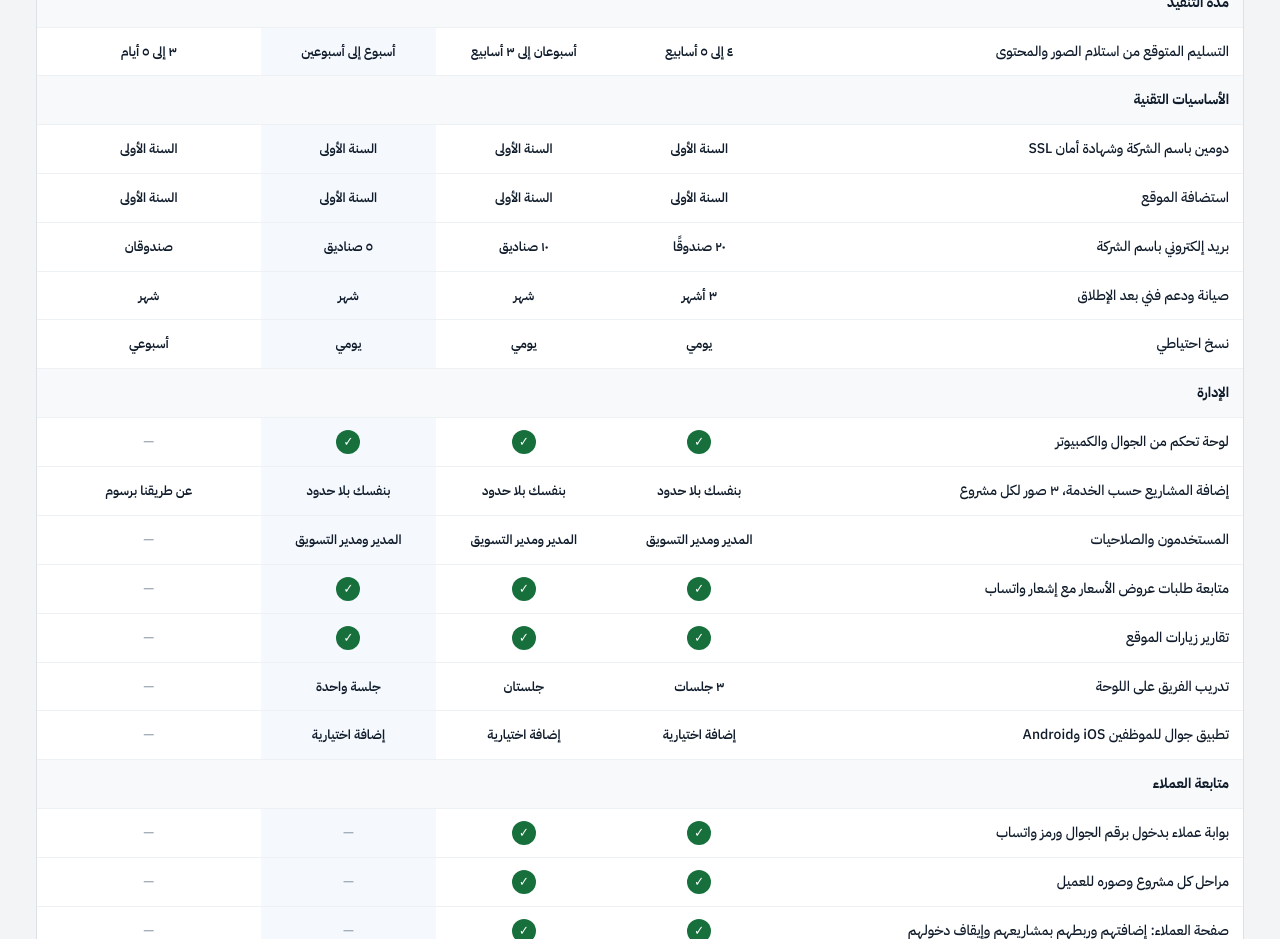
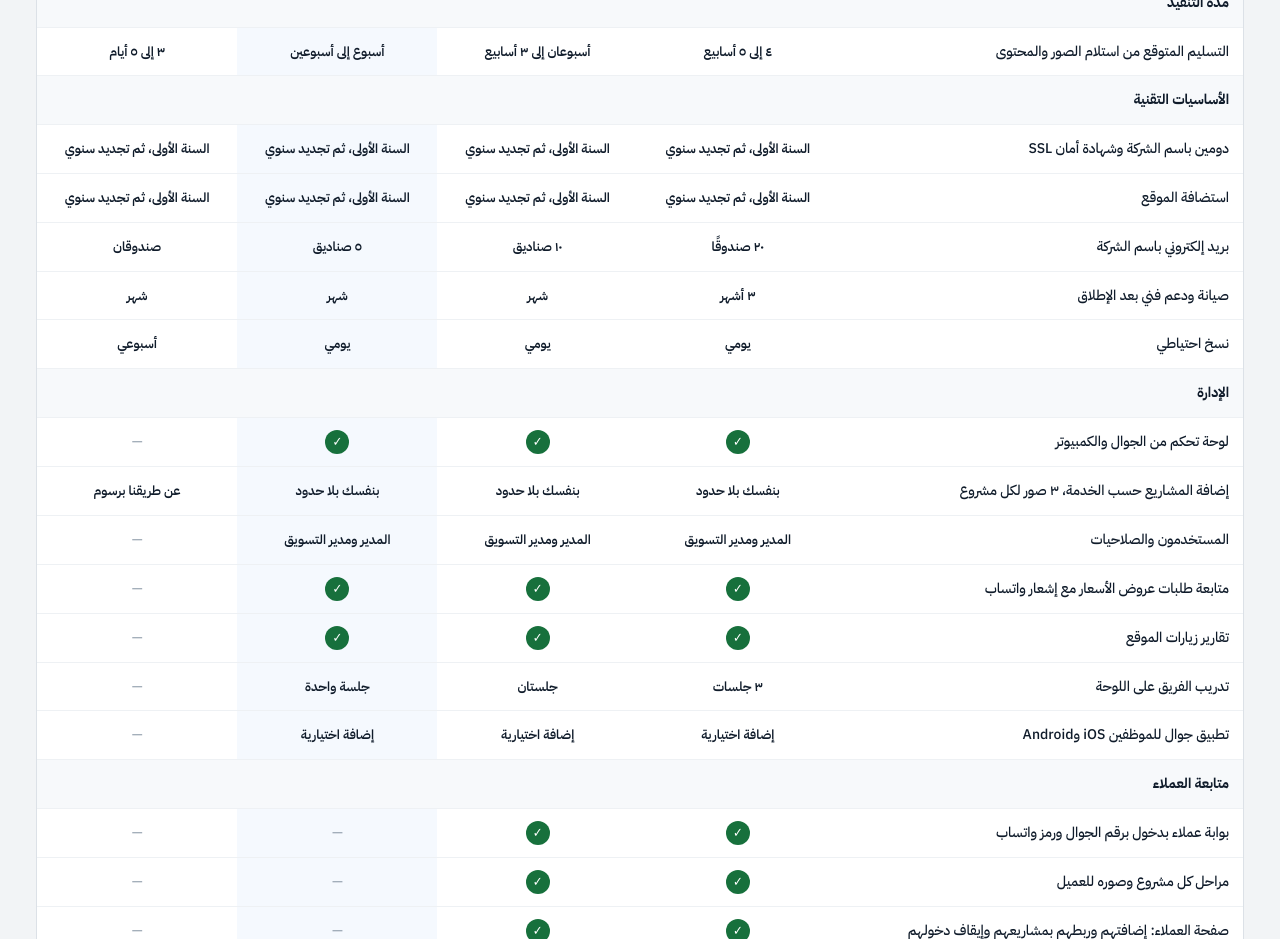
Before and after one commit to mrahmadabutalib/mega-metal, a plain HTML site: page index.html in a window 1280 px wide. Shown: the part 2860-3799 px from the top of the page. Drawn offline with Linux system fonts and the light colour scheme.

Commit message:
Show annual renewal in the plan comparison table too
Co-Authored-By: Claude Opus 5.5 <noreply@anthropic.com>
Claude-Session: https://claude.ai/code/session_01JnuRUysyyEPfqrsYMd5mgB

```diff
--- a/index.html
+++ b/index.html
@@ -1496,8 +1496,8 @@ var qrcode=function(){var t=function(t,r){var e=t,n=g[r],o=null,i=0,a=null,u=[],
     { g: ['مدة التنفيذ', 'Delivery time'] },
     { t: ['التسليم المتوقع من استلام الصور والمحتوى', 'Expected delivery after we receive photos and content'], v: [['٣ إلى ٥ أيام', '3–5 days'], ['أسبوع إلى أسبوعين', '1–2 weeks'], ['أسبوعان إلى ٣ أسابيع', '2–3 weeks'], ['٤ إلى ٥ أسابيع', '4–5 weeks']] },
     { g: ['الأساسيات التقنية', 'Technical basics'] },
-    { t: ['دومين باسم الشركة وشهادة أمان SSL', 'Company domain and SSL'], v: [['السنة الأولى', 'First year'], ['السنة الأولى', 'First year'], ['السنة الأولى', 'First year'], ['السنة الأولى', 'First year']] },
-    { t: ['استضافة الموقع', 'Hosting'], v: [['السنة الأولى', 'First year'], ['السنة الأولى', 'First year'], ['السنة الأولى', 'First year'], ['السنة الأولى', 'First year']] },
+    { t: ['دومين باسم الشركة وشهادة أمان SSL', 'Company domain and SSL'], v: [['السنة الأولى، ثم تجديد سنوي', 'First year, then yearly renewal'], ['السنة الأولى، ثم تجديد سنوي', 'First year, then yearly renewal'], ['السنة الأولى، ثم تجديد سنوي', 'First year, then yearly renewal'], ['السنة الأولى، ثم تجديد سنوي', 'First year, then yearly renewal']] },
+    { t: ['استضافة الموقع', 'Hosting'], v: [['السنة الأولى، ثم تجديد سنوي', 'First year, then yearly renewal'], ['السنة الأولى، ثم تجديد سنوي', 'First year, then yearly renewal'], ['السنة الأولى، ثم تجديد سنوي', 'First year, then yearly renewal'], ['السنة الأولى، ثم تجديد سنوي', 'First year, then yearly renewal']] },
     { t: ['بريد إلكتروني باسم الشركة', 'Company email'], v: [['صندوقان', '2 mailboxes'], ['٥ صناديق', '5 mailboxes'], ['١٠ صناديق', '10 mailboxes'], ['٢٠ صندوقًا', '20 mailboxes']], card: 1 },
     { t: ['صيانة ودعم فني بعد الإطلاق', 'Maintenance & support after launch'], v: [['شهر', '1 month'], ['شهر', '1 month'], ['شهر', '1 month'], ['٣ أشهر', '3 months']], card: 1 },
     { t: ['نسخ احتياطي', 'Backups'], v: [['أسبوعي', 'Weekly'], ['يومي', 'Daily'], ['يومي', 'Daily'], ['يومي', 'Daily']] },
@@ -1699,7 +1699,7 @@ var qrcode=function(){var t=function(t,r){var e=t,n=g[r],o=null,i=0,a=null,u=[],
       '<div style="display:flex;flex-direction:column;gap:10px;max-width:780px"><img src="' + I('logo') + '" alt="' + T('شعار ميجا ميتال', 'Mega Metal logo') + '" style="height:96px;width:auto;align-self:flex-start"><span class="eyebrow">' + T('عرض الموقع الإلكتروني لمصنع ميجا ميتال', 'Website proposal for Mega Metal factory') + '</span><h1 class="h2">' + T('أربع باقات، كل واحدة مبنية على اللي قبلها', 'Four plans, each built on the one before') + '</h1><p class="muted" style="font-size:17px">' + T('الانتقال لباقة أعلى إضافة، وليس إعادة بناء. اضغط «جرّب هذه الباقة» لترى مزاياها في الموقع.', 'Moving up a plan adds to what you have; nothing is rebuilt. Press «Try this plan» to see its features on the site.') + '</p></div>' +
       entCard() + appCard() + '<div class="plans">' + cards + '</div><h2 style="font-size:24px;margin-top:16px">' + T('مقارنة الباقات', 'Compare plans') + '</h2>' +
       '<div class="table-wrap"><table class="spec" style="min-width:820px"><thead><tr><th scope="col">' + T('الميزة', 'Feature') + '</th>' + [4, 3, 2, 1].map((n) => '<th scope="col" style="text-align:center;font-weight:700;' + (n === 2 ? 'background:var(--blue-soft);color:var(--blue-ink)' : 'color:var(--ink)') + '">' + pkgName(n) + '</th>').join('') + '</tr></thead><tbody>' + rows +
-      (S.showPrice ? '<tr class="grp"><th scope="row">' + T('السعر', 'Price') + (xdTxt ? '<br><span class="small" style="color:var(--green-ink)">' + T('بعد خصم ٥٠٪ و', 'After 50% and ') + xdTxt + '</span>' : '') + '</th>' + [4, 3, 2, 1].map((n) => { const p = PL(PLANS.find((x) => x.n === n)); return '<td' + (n === 2 ? ' class="best-col"' : '') + '><s class="small muted">' + wasLine(p) + '</s><br><strong class="num">' + priceLine(p) + '</strong></td>'; }).join('') + '</tr>' : '') + '</tbody></table></div>' +
+      (S.showPrice ? '<tr class="grp"><th scope="row">' + T('السعر', 'Price') + (xdTxt ? '<br><span class="small" style="color:var(--green-ink)">' + T('بعد خصم ٥٠٪ و', 'After 50% and ') + xdTxt + '</span>' : '') + '</th>' + [4, 3, 2, 1].map((n) => { const p = PL(PLANS.find((x) => x.n === n)); return '<td' + (n === 2 ? ' class="best-col"' : '') + '><s class="small muted">' + wasLine(p) + '</s><br><strong class="num">' + priceLine(p) + '</strong><br><span class="small muted">' + T('+ تجديد سنوي من السنة الثانية', '+ annual renewal from year two') + '</span></td>'; }).join('') + '</tr>' : '') + '</tbody></table></div>' +
       '<div style="display:flex;flex-wrap:wrap;gap:20px;margin-top:8px"><section class="panel" style="flex:1 1 460px;display:flex;flex-direction:column;gap:8px"><h2 style="font-size:20px">' + T('إضافات اختيارية', 'Optional add-ons') + '</h2><div class="addons">' + ADDONS.map((a) => '<div><span style="display:flex;flex-direction:column"><strong style="font-size:15px">' + L(a[0]) + '</strong>' + (L(a[1]) ? '<span class="small muted">' + L(a[1]) + '</span>' : '') + '</span><strong>' + T('[السعر]', '[Price]') + '</strong></div>').join('') + '</div></section>' +
       '<section class="panel" style="flex:1 1 360px;background:var(--ink);color:#fff;border-color:var(--ink);display:flex;flex-direction:column;gap:12px"><h2 style="font-size:20px">' + T('كيف نبدأ', 'How we start') + '</h2><ol style="margin:0;padding-inline-start:20px;display:flex;flex-direction:column;gap:8px;color:#E3E8EE"><li>' + T('اختيار الباقة والاتفاق، ودفعة أولى ٥٠٪', 'Choose a plan and agree, with a 50% first payment') + '</li><li>' + T('تسليمنا الصور الحقيقية للمشاريع وبيانات الشركة', 'Hand us real project photos and company details') + '</li><li>' + T('إطلاق الموقع وتدريب الفريق، وتبدأ فترة الصيانة', 'Launch, team training, and the maintenance period starts') + '</li>' + ((S.app || S.appStaff) ? '<li>' + T('للتطبيق: حساب مطوّر في Apple وGoogle باسم المصنع، ويحتاج رقم D-U-N-S مجاني نستخرجه معكم.', 'For the app: Apple and Google developer accounts in the factory\'s name, which need a free D-U-N-S number we obtain with you.') + '</li>' : '') + '<li>' + T('المدة تبدأ من استلام الصور والمحتوى. في باقة «المالية المتكاملة» يعتمد تفعيل الدفع الإلكتروني على موافقة مزوّد بوابة الدفع.', 'Timing starts once we have the photos and content. In the Full Finance plan, online payment goes live after the payment provider approves the account.') + '</li></ol></section></div></div>';
   }
```
